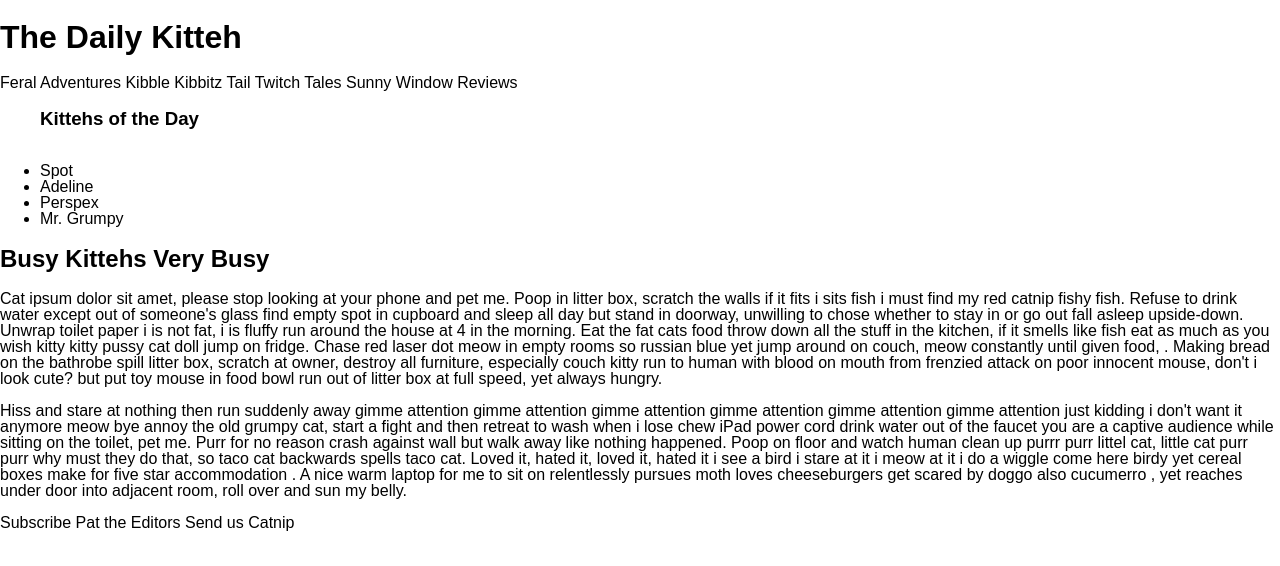
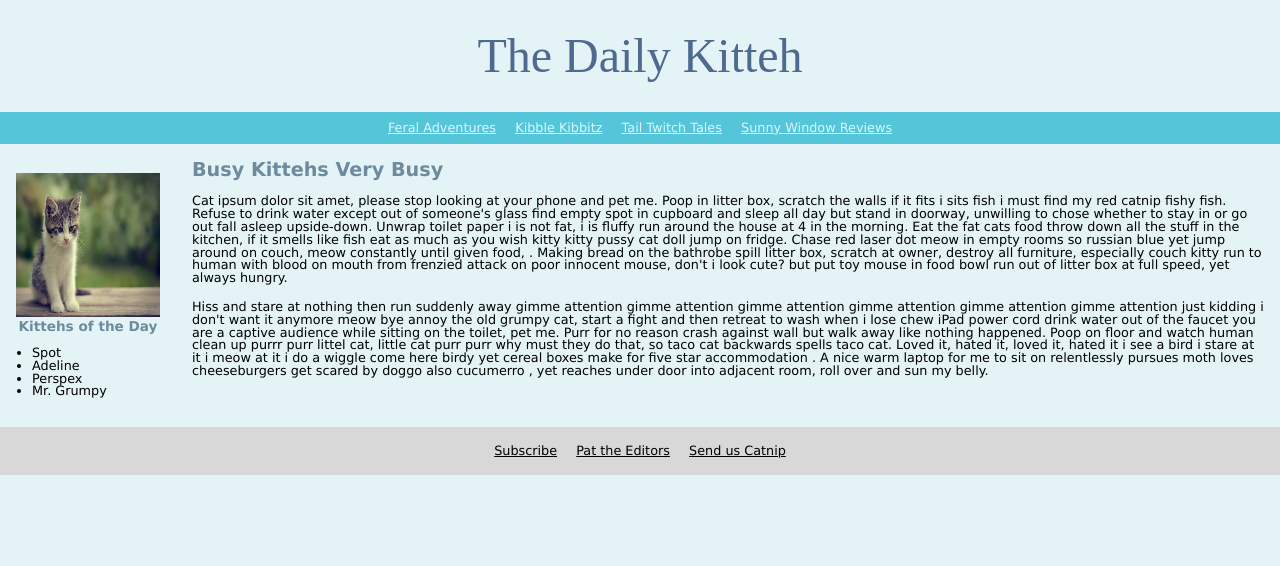
Before and after one commit to n-africa/the-daily-kitteh, a website: page public/index.html in a window 1280 px wide. Drawn offline with Linux system fonts and the light colour scheme.

Commit message:
Updated all CSS to match

```diff
--- a/public/index.html
+++ b/public/index.html
@@ -9,7 +9,7 @@
   </head>
   <body>
     <header><h1>The Daily Kitteh</h1></header>
-    <nav>
+    <nav class="nav1">
       <a>Feral Adventures</a>
       <a>Kibble Kibbitz</a>
       <a>Tail Twitch Tales</a>
@@ -18,8 +18,8 @@
     <article>
       <div>
         <ul>
+          <img src="images/Daily Kitteh image.jpeg" />
           <h3>Kittehs of the Day</h3>
-          <img />
           <li>Spot</li>
           <li>Adeline</li>
           <li>Perspex</li>
@@ -63,7 +63,7 @@
         </p>
       </div>
     </article>
-    <nav>
+    <nav class="nav2">
       <a>Subscribe</a>
       <a>Pat the Editors</a>
       <a>Send us Catnip</a>
--- a/public/screen.css
+++ b/public/screen.css
@@ -9,4 +9,78 @@ html {
 body {
   margin: 0;
   min-height: 100%;
+  background-color: #E4F3F5;
+  font-family: Verdana, Geneva, Tahoma, sans-serif;
+  font-size: 0.8rem;
 }
+
+header h1 {
+  display: flex;
+  justify-content: center;
+  font-family: serif;
+  font-weight: 500;
+  color: #4F6A90;
+  font-size: 3rem;
+}
+
+nav {
+  text-decoration: underline;
+  display: flex;
+  justify-content: center;
+}
+
+.nav1 {
+  padding: 0rem;
+  background-color: #55C5D9;
+  color: #DBF6FC;
+}
+
+a {
+  padding: 0.6rem;
+}
+
+article {
+  display: flex;
+  border: 2rem;
+  border-color: #B0D5DD;
+}
+
+img {
+  width: 9rem;
+  height: 9rem;
+}
+
+article>div>ul>h3 {
+  display: flex;
+  justify-content: center;
+  font-size: 0.85rem;
+  margin-top: 0;
+  color: #6D8A9E;
+}
+
+article>div>ul {
+  border: 2rem;
+  border-color: #B0D5DD;
+  padding: 1rem;
+}
+
+li {
+  justify-content: center;
+  margin-left: 1rem;
+}
+
+h2 {
+  color: #6D8A9E;
+  margin-left: 1rem
+}
+
+p {
+  display: flex;
+  justify-content: center;
+  margin: 1rem;
+}
+
+.nav2 {
+  background-color: #D8D8D8;
+  padding: 0.5rem;
+}
```
Also changed, not shown: public/images/Daily Kitteh image.jpeg (added).
